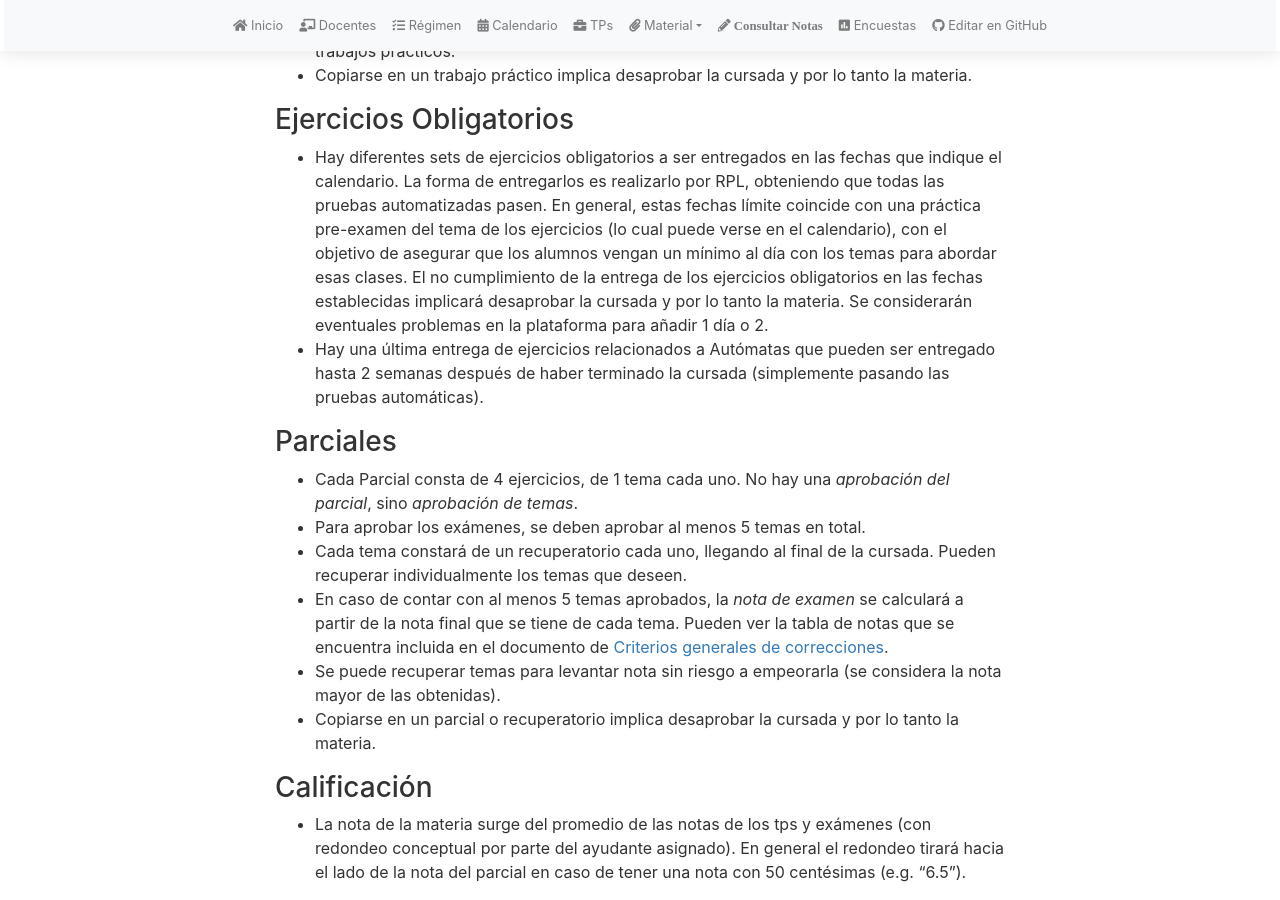
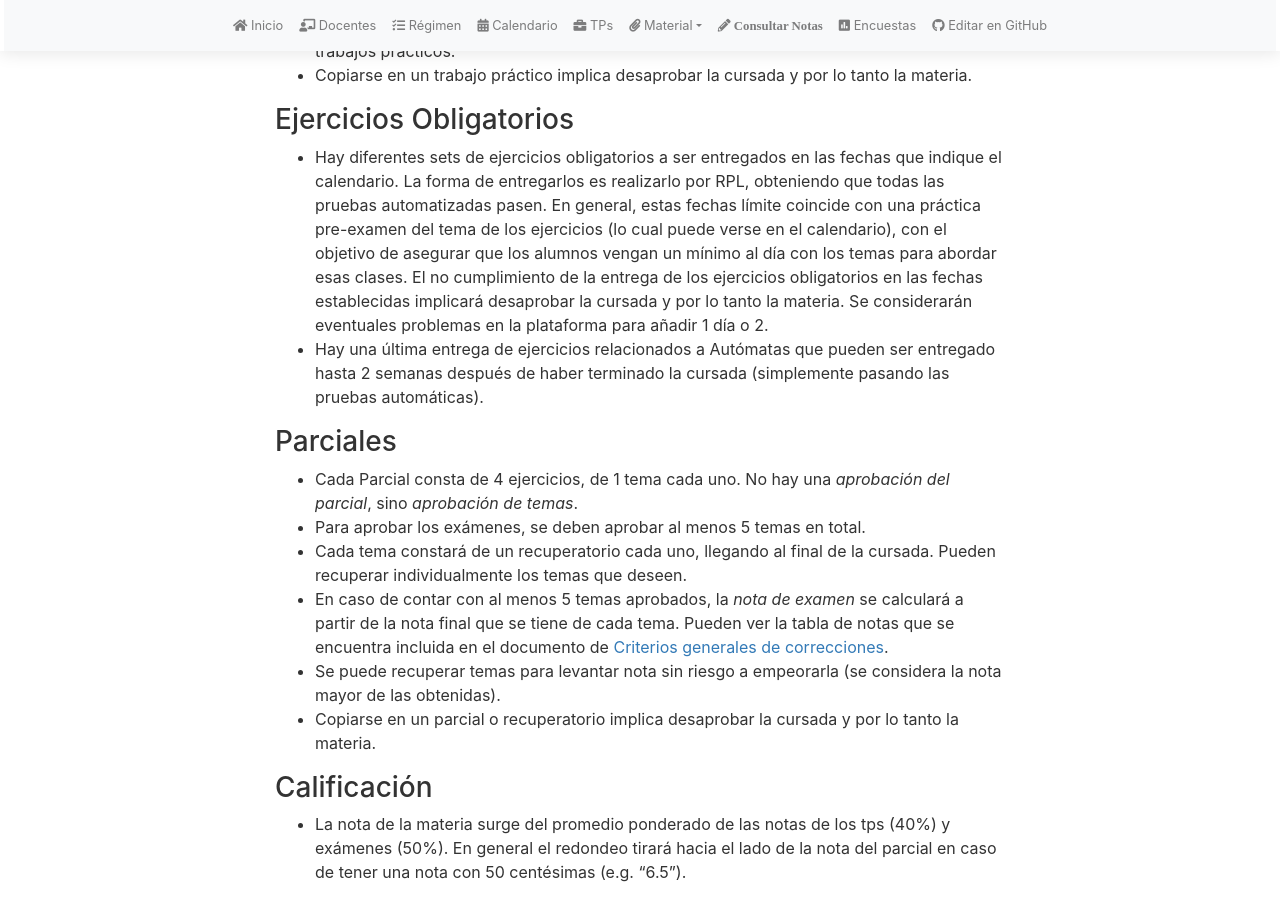
Before and after one commit to algoritmos-rw/tda_bg, a Jekyll site: the page built from regimen.md, in a window 1280 px wide and 900 px high, scrolled down 519 px. Built offline with Jekyll 4.4.1, drawn with Linux system fonts in a browser that asks for light colours; nearby versions of some CDN libraries; our own code applies the rules of GitHub Pages for plain Markdown files.

Commit message:
cambio regimen

```diff
--- a/regimen.md
+++ b/regimen.md
@@ -30,4 +30,4 @@ Régimen de cursada
 
 ### Calificación
 
-* La nota de la materia surge del promedio de las notas de los tps y exámenes (con redondeo conceptual por parte del ayudante asignado). En general el redondeo tirará hacia el lado de la nota del parcial en caso de tener una nota con 50 centésimas (e.g. "6.5").
+* La nota de la materia surge del promedio ponderado de las notas de los tps (40%) y exámenes (50%). En general el redondeo tirará hacia el lado de la nota del parcial en caso de tener una nota con 50 centésimas (e.g. "6.5").
```
